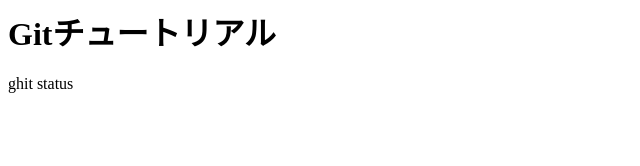
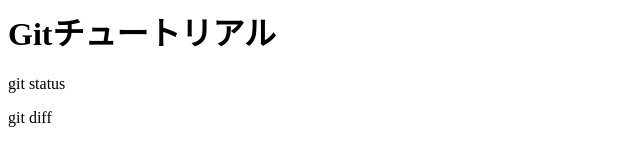
Before and after one commit to yosukenagai/git_tutorial_bak, a plain HTML site: page index.html in a window 1280 px wide. Shown: the full height of the page, 0-640 px from the left. Drawn offline with Linux system fonts and the light colour scheme.

Commit message:
git diffを追記

```diff
--- a/index.html
+++ b/index.html
@@ -1,2 +1,3 @@
 <h1>Gitチュートリアル</h1>
-<p>ghit status</p>
+<p>git status</p>
+<p>git diff</p>
```
